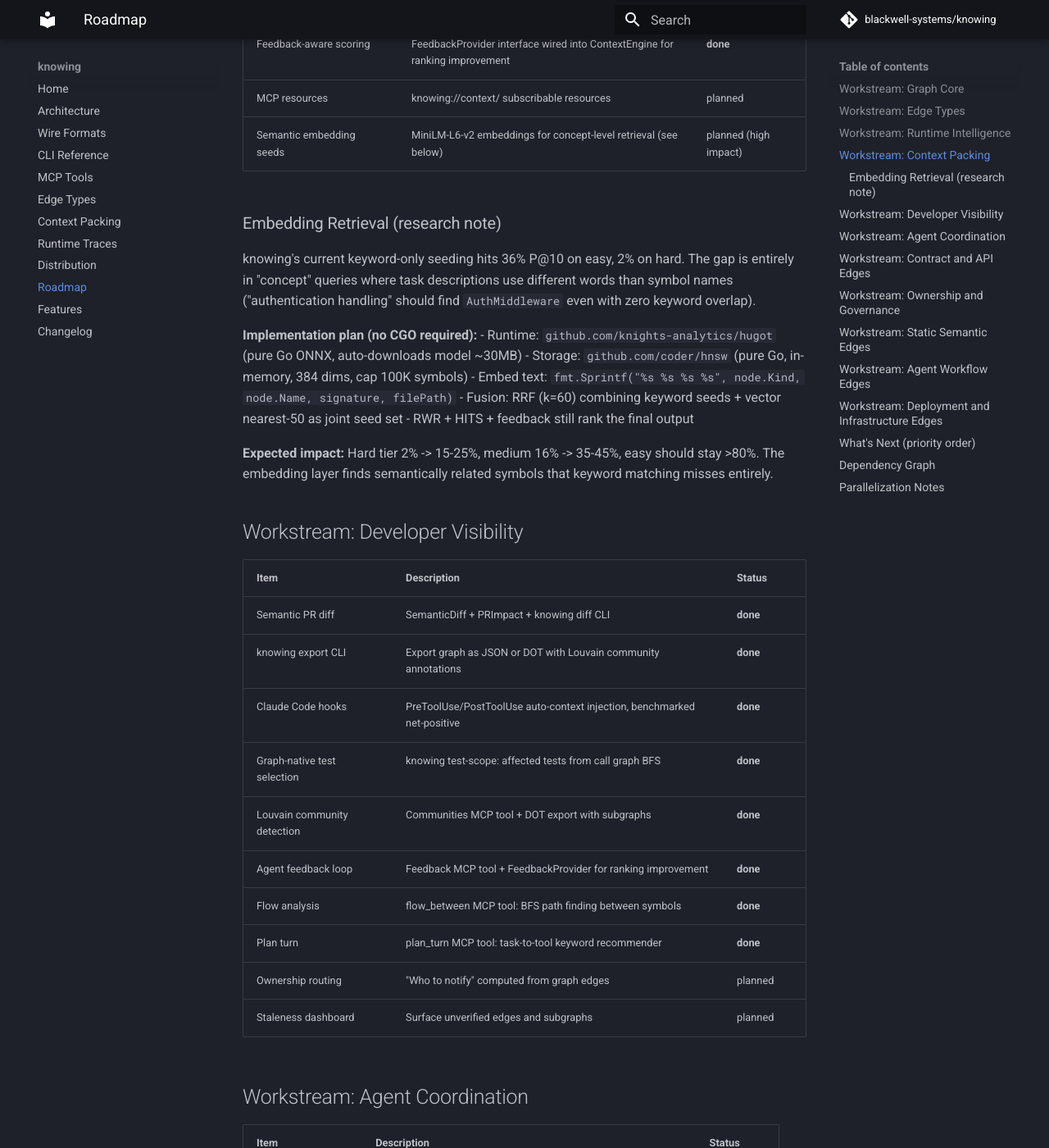
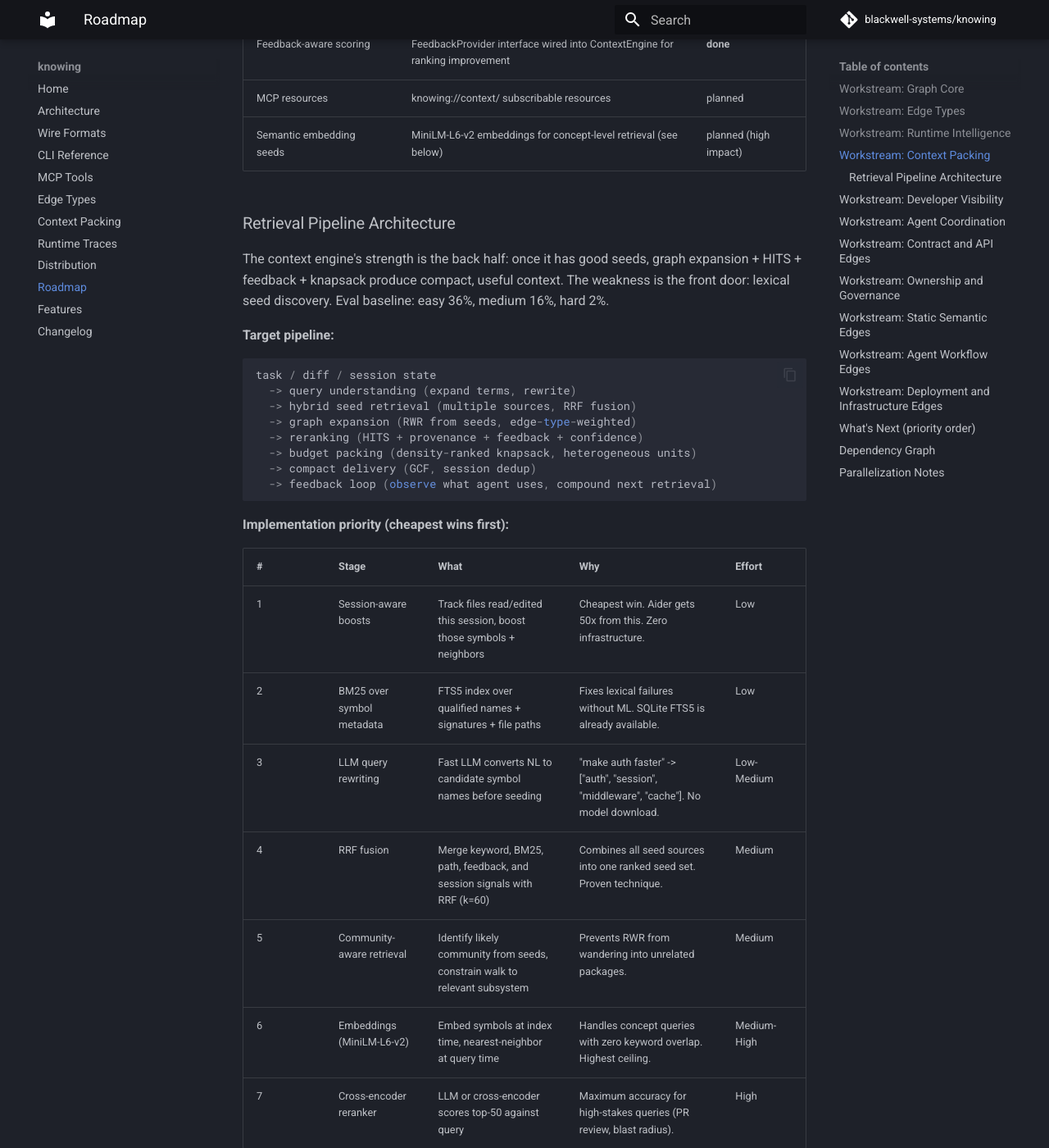
Before and after one commit to blackwell-systems/knowing, an MkDocs documentation site: the page built from docs/roadmap.md, in a window 1280 px wide and 1400 px high, scrolled down 3693 px. Shown: the whole window at 82% size. Built offline with MkDocs 1.6.1 and Material for MkDocs 9.7.7, drawn with Linux system fonts in a browser that asks for light colours; comment, search, counter and statistics services are not loaded; some of the changed text lies outside the part shown.

Commit message:
docs: retrieval pipeline architecture with 7-stage priority plan
Full pipeline: query understanding -> hybrid seed retrieval -> graph
expansion -> reranking -> budget packing -> compact delivery -> feedback.
Prioritized by ROI: session boosts (free) -> BM25 (low) -> LLM rewrite
(low-med) -> RRF fusion -> community-aware -> embeddings -> reranker.
Strategic position: graph retrieval layer, not semantic search.

````diff
--- a/docs/roadmap.md
+++ b/docs/roadmap.md
@@ -76,21 +76,60 @@ Core pipeline complete. v2 refinements identified.
 | MCP resources | knowing://context/<scope> subscribable resources | planned |
 | Semantic embedding seeds | MiniLM-L6-v2 embeddings for concept-level retrieval (see below) | planned (high impact) |
 
-### Embedding Retrieval (research note)
+### Retrieval Pipeline Architecture
 
-knowing's current keyword-only seeding hits 36% P@10 on easy, 2% on hard. The gap is entirely in
-"concept" queries where task descriptions use different words than symbol names ("authentication
-handling" should find `AuthMiddleware` even with zero keyword overlap).
+The context engine's strength is the back half: once it has good seeds, graph expansion + HITS +
+feedback + knapsack produce compact, useful context. The weakness is the front door: lexical seed
+discovery. Eval baseline: easy 36%, medium 16%, hard 2%.
 
-**Implementation plan (no CGO required):**
-- Runtime: `github.com/knights-analytics/hugot` (pure Go ONNX, auto-downloads model ~30MB)
+**Target pipeline:**
+
+```
+task / diff / session state
+  -> query understanding (expand terms, rewrite)
+  -> hybrid seed retrieval (multiple sources, RRF fusion)
+  -> graph expansion (RWR from seeds, edge-type-weighted)
+  -> reranking (HITS + provenance + feedback + confidence)
+  -> budget packing (density-ranked knapsack, heterogeneous units)
+  -> compact delivery (GCF, session dedup)
+  -> feedback loop (observe what agent uses, compound next retrieval)
+```
+
+**Implementation priority (cheapest wins first):**
+
+| # | Stage | What | Why | Effort |
+|---|-------|------|-----|--------|
+| 1 | Session-aware boosts | Track files read/edited this session, boost those symbols + neighbors | Cheapest win. Aider gets 50x from this. Zero infrastructure. | Low |
+| 2 | BM25 over symbol metadata | FTS5 index over qualified names + signatures + file paths | Fixes lexical failures without ML. SQLite FTS5 is already available. | Low |
+| 3 | LLM query rewriting | Fast LLM converts NL to candidate symbol names before seeding | "make auth faster" -> ["auth", "session", "middleware", "cache"]. No model download. | Low-Medium |
+| 4 | RRF fusion | Merge keyword, BM25, path, feedback, and session signals with RRF (k=60) | Combines all seed sources into one ranked seed set. Proven technique. | Medium |
+| 5 | Community-aware retrieval | Identify likely community from seeds, constrain walk to relevant subsystem | Prevents RWR from wandering into unrelated packages. | Medium |
+| 6 | Embeddings (MiniLM-L6-v2) | Embed symbols at index time, nearest-neighbor at query time | Handles concept queries with zero keyword overlap. Highest ceiling. | Medium-High |
+| 7 | Cross-encoder reranker | LLM or cross-encoder scores top-50 against query | Maximum accuracy for high-stakes queries (PR review, blast radius). | High |
+
+**Dependencies:** Each stage is independently valuable. 1-3 can ship in parallel. 4 composes
+them. 5-7 build on the fused pipeline.
+
+**Embedding details (when ready):**
+- Runtime: `github.com/knights-analytics/hugot` (pure Go ONNX, auto-downloads ~30MB)
 - Storage: `github.com/coder/hnsw` (pure Go, in-memory, 384 dims, cap 100K symbols)
 - Embed text: `fmt.Sprintf("%s %s %s %s", node.Kind, node.Name, signature, filePath)`
 - Fusion: RRF (k=60) combining keyword seeds + vector nearest-50 as joint seed set
-- RWR + HITS + feedback still rank the final output
 
-**Expected impact:** Hard tier 2% -> 15-25%, medium 16% -> 35-45%, easy should stay >80%.
-The embedding layer finds semantically related symbols that keyword matching misses entirely.
+**Expected impact per stage:**
+- Session boosts: repeat queries within session improve dramatically (no eval change on cold start)
+- BM25: easy 36% -> 55%+, medium 16% -> 25%+ (fixes pure lexical misses)
+- Query rewriting: hard 2% -> 10-15% (finds symbols the developer would name differently)
+- Embeddings: hard 2% -> 15-25%, medium -> 35-45% (concept-level matching)
+- Full pipeline: targeting easy >80%, medium >40%, hard >20%
+
+**Strategic positioning:**
+
+knowing is the content-addressed graph retrieval layer for AI-assisted software development.
+Search finds entry points. The graph discovers structurally relevant context. Provenance tells
+the agent what to trust. Feedback makes retrieval improve across sessions. GCF makes the result
+cheap enough to use repeatedly. This is a distinct layer in the stack that complements existing
+search tools rather than competing with them.
 
 ## Workstream: Developer Visibility
 
````
